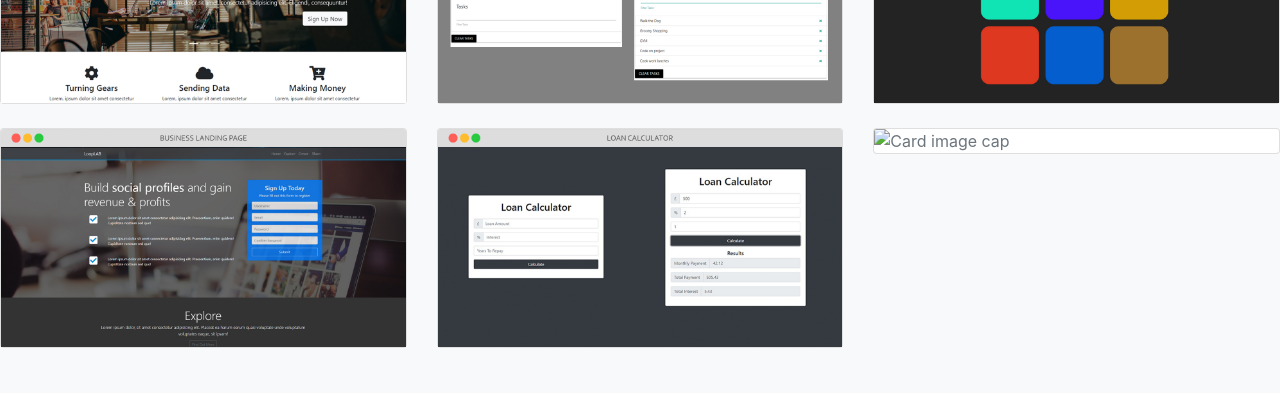
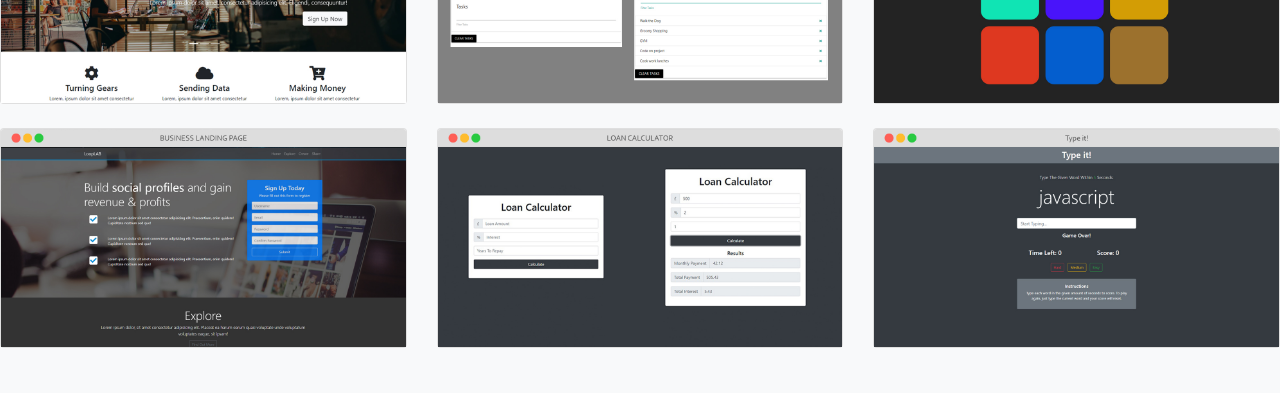
Before and after one commit to HarryCravDev/Landing_Page, a plain HTML site: page index.html in a window 1280 px wide. Shown: the part 1360-1753 px from the top of the page. Drawn offline with nearby package versions, Linux system fonts and the light colour scheme; some packages are replaced by stand-ins of ours; a script that the page names is missing.

Commit message:
Update to index.html

```diff
--- a/index.html
+++ b/index.html
@@ -164,7 +164,7 @@
 
             <div class="col-md-4 col-sm-12 mt-4">
                 <div class="card projCard card-test">
-                    <img class="card-img-top" src="imgs/Type_it" alt="Card image cap">
+                    <img class="card-img-top" src="imgs/Type_it.jpg" alt="Card image cap">
                     <div class="overlay">
                         <div class="text">
                             <h4 class="projTitle">Type it!</h4>
```
